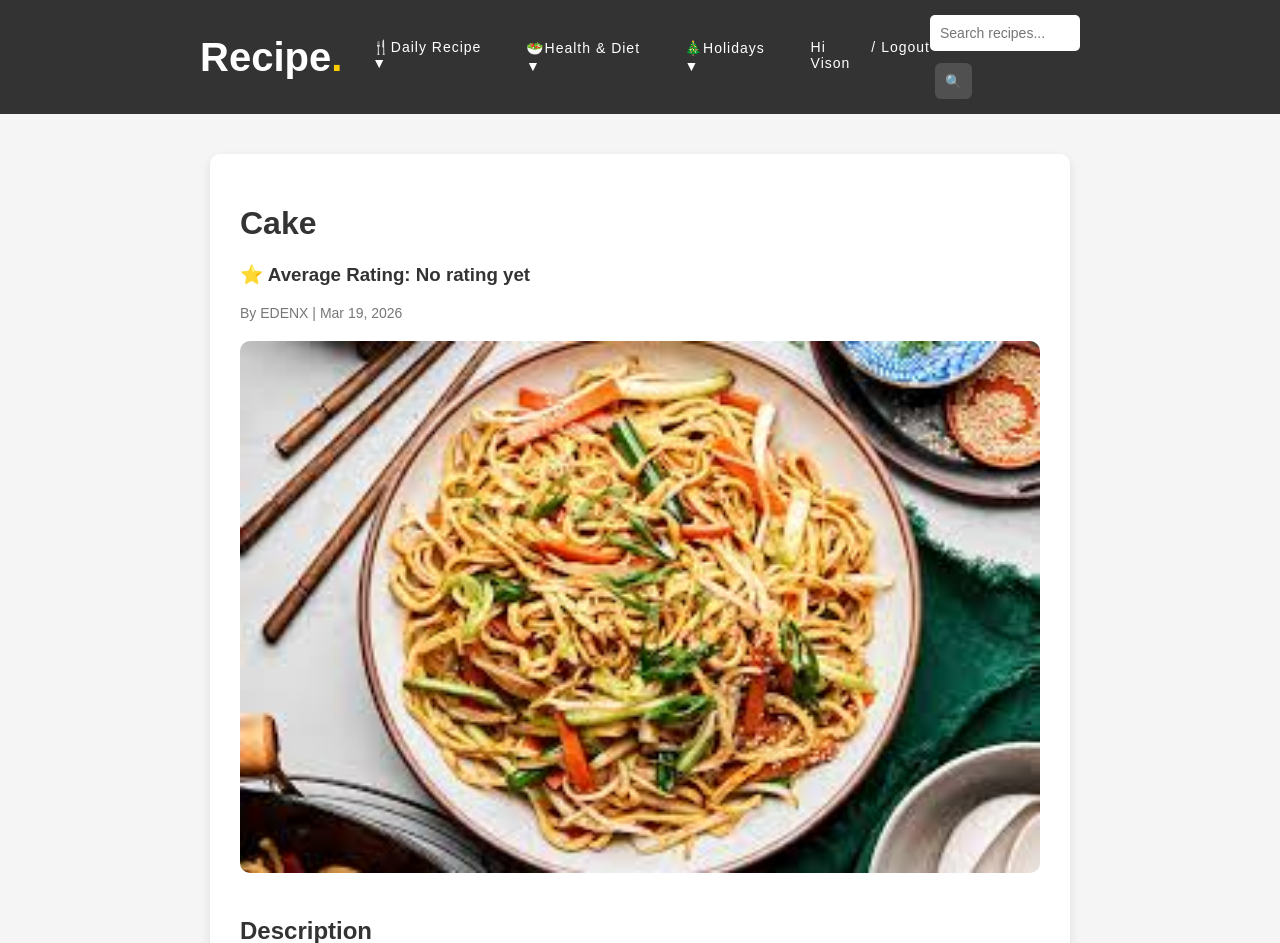
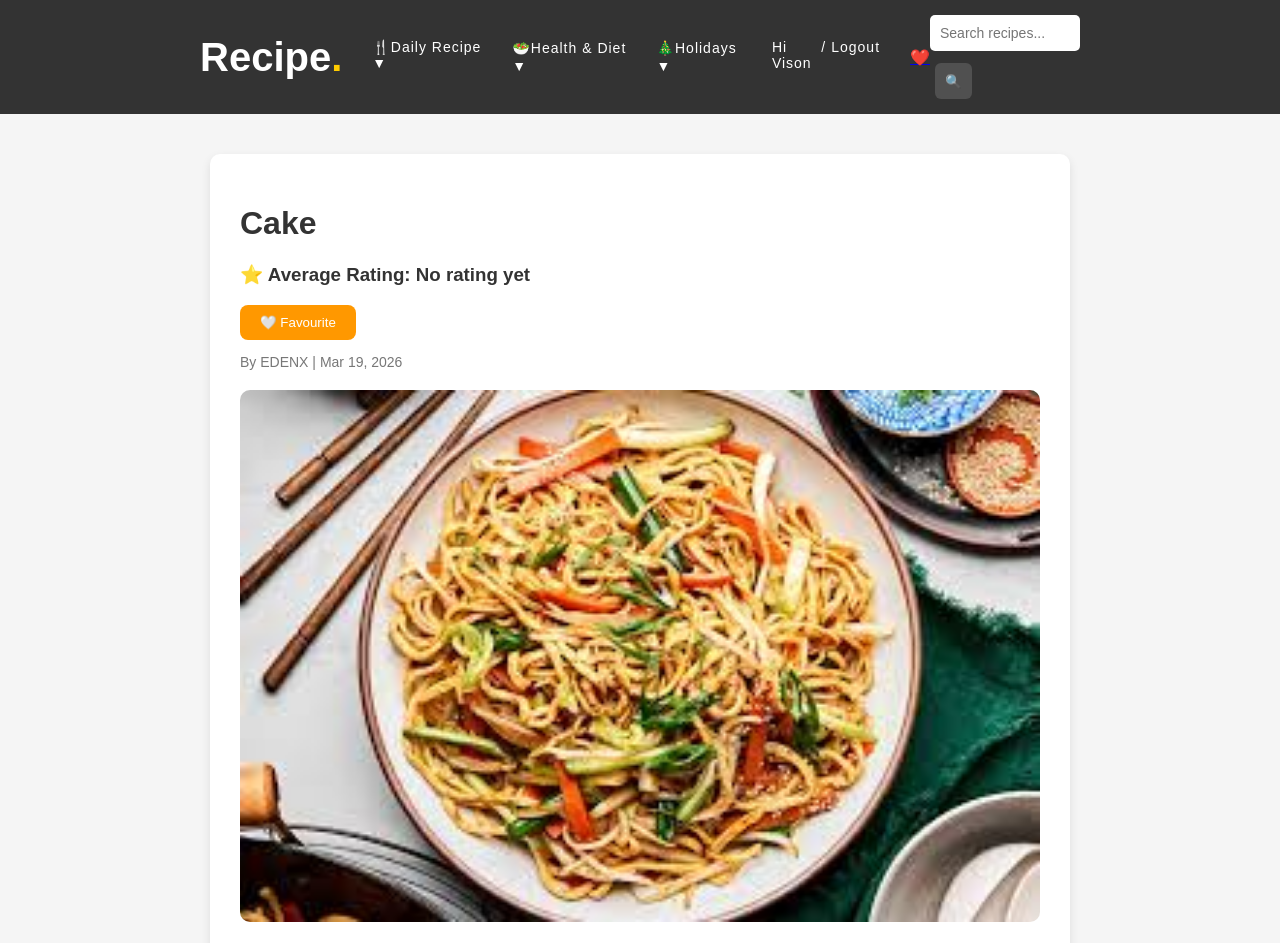
Before and after one commit to EdenX-123/Recipes-App-Development, a Django app: page /recipe/18/ in a window 1280 px wide. Shown: the top 943 px of the page. Run offline with Django 5.2, Linux system fonts and the light colour scheme; a user stored in the database is signed in; data comes from the database, SQL or seed files in the repository; both versions use the stored data as it was after the commit.

Commit message:
favourite menu added

```diff
--- a/Recipe_App/Recipe/models.py
+++ b/Recipe_App/Recipe/models.py
@@ -34,3 +34,11 @@ class Review(models.Model):
 
 class Meta:
     unique_together = ('user', 'recipe')  # 🔥 one review per user
+
+
+class Favourite(models.Model):
+    user = models.ForeignKey(User, on_delete=models.CASCADE)
+    recipe = models.ForeignKey(Recipe, on_delete=models.CASCADE)
+
+    class Meta:
+        unique_together = ('user', 'recipe')
--- a/Recipe_App/Recipe/static/css/style.css
+++ b/Recipe_App/Recipe/static/css/style.css
@@ -711,3 +711,19 @@
 .other-card:hover {
     transform: scale(1.05);
 }
+
+/* fav buttom */
+#fav-btn {
+    padding: 10px 20px;
+    border-radius: 8px;
+    border: none;
+    cursor: pointer;
+    background: #ff9800;
+    color: white;
+    transition: 0.3s;
+}
+
+#fav-btn:disabled {
+    background: gray;
+    cursor: not-allowed;
+}
--- a/Recipe_App/Recipe/templates/Recipe/base.html
+++ b/Recipe_App/Recipe/templates/Recipe/base.html
@@ -53,6 +53,9 @@
                 <a href="#" onclick="openLogin()"><i class="fas fa-user"></i></a>
             {% endif %}
         </div>
+
+        <a href="{% url 'my_favourite' %}">❤️</a>
+
     </div>
 
     <!-- right -->
@@ -62,6 +65,7 @@
             <input type="text" name="q" placeholder="Search recipes...">
             <button type="submit">🔍</button>
         </form>
+
     </div>
 
 </div>
@@ -200,6 +204,15 @@ function disableBtn() {
     btn.innerText = "Adding...";
 }
 
+document.addEventListener("DOMContentLoaded", function () {
+    const form = document.getElementById("fav-form");
+    const btn = document.getElementById("fav-btn");
+
+    form.addEventListener("submit", function () {
+        btn.disabled = true;
+        btn.innerText = "⏳ Loading...";
+    });
+});
 
 </script>
 </body>
--- a/Recipe_App/Recipe/templates/Recipe/recipe_detail.html
+++ b/Recipe_App/Recipe/templates/Recipe/recipe_detail.html
@@ -9,6 +9,18 @@
         <h1>{{ recipe.title }}</h1>
 
         <h3>⭐ Average Rating: {{ avg_rating|default:"No rating yet" }}</h3>
+
+        <form method="POST" action="{% url 'favourite' recipe.id %}" id="fav-form">
+            {% csrf_token %}
+
+            <button type="submit" id="fav-btn">
+                {% if is_favourite %}
+                    ❤️ Saved
+                {% else %}
+                    🤍 Favourite
+                {% endif %}
+            </button>
+        </form>
 
         <p class="recipe-meta">
             By {{ recipe.author }} | {{ recipe.created_at|date:"M d, Y" }}
--- a/Recipe_App/Recipe/urls.py
+++ b/Recipe_App/Recipe/urls.py
@@ -34,4 +34,7 @@ urlpatterns = [
     path("search/", views.search, name="search"),
     #review
     path("addreview/<int:recipe_id>",views.add_review, name = "add_review"),
+    # Favourite
+    path("favourite/<int:recipe_id>" ,views.toggle_favourite, name ="favourite"),
+    path("myfavourite/", views.my_favourite, name = "my_favourite"),
 ]
--- a/Recipe_App/Recipe/views.py
+++ b/Recipe_App/Recipe/views.py
@@ -1,5 +1,5 @@
 from django.shortcuts import render, get_object_or_404
-from .models import Recipe, Review
+from .models import Recipe, Review, Favourite
 
 def home_view(request):
     return render(request, 'Recipe/home.html')
@@ -79,11 +79,16 @@ def recipe_detail(request, recipe_id):
         Avg('rating')
     )['rating__avg']
 
+    is_favourite = Favourite.objects.filter(
+    user=request.user,
+    recipe=recipe
+    ).exists()
 
     return render(request, "Recipe/recipe_detail.html", {
         'recipe': recipe,
         'reviews': reviews,
-        'avg_rating': avg_rating
+        'avg_rating': avg_rating,
+        'is_favourite': is_favourite,
     })
 
 # add edit and delete views
@@ -289,3 +294,36 @@ def add_review(request, recipe_id):
         form = ReviewForm(instance=review)
 
     return render(request, 'Recipe/add_review.html', {'form': form})
+
+
+# Toggle Favourite
+def toggle_favourite(request, recipe_id):
+    if not request.user.is_authenticated:
+        return redirect("/?login=true")
+
+    recipe = get_object_or_404(Recipe, id=recipe_id)
+
+    fav, created = Favourite.objects.get_or_create(
+        user=request.user,
+        recipe=recipe
+    )
+
+    if not created:
+        fav.delete()
+        is_favourite = False
+        messages.success(request, "Remove favourite 🗑️")
+
+    else:
+        is_favourite = True
+        messages.success(request, "favourite saved ✅")
+
+
+    return redirect('recipe_detail', recipe_id=recipe.id)
+
+# page
+def my_favourite(request):
+    if not request.user.is_authenticated:
+        return redirect("/?login=true")
+
+    favs = Favourite.objects.filter(user=request.user)
+    return render(request, 'Recipe/favourites.html', {'favs': favs})
```
Also changed, not shown: Recipe_App/Recipe/templates/Recipe/favourites.html (added, +27 -0 lines), Recipe_App/Recipe/migrations/0003_favourite.py (added), Recipe_App/db.sqlite3.
